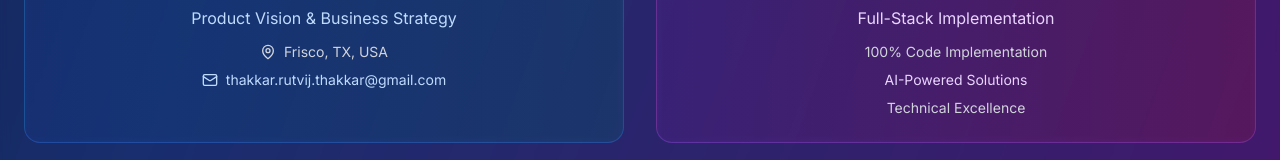
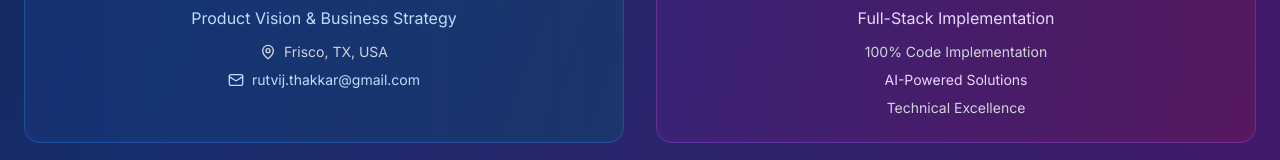
Before and after one commit to thakgit/fixed-income-mvp, a React (Vite) app in the folder frontend/: page / in a window 1280 px wide. Shown: the part 3002-3162 px from the top of the page. Built offline with nearby package versions, Linux system fonts and the light colour scheme; no server answers.

Commit message:
updated emai

```diff
--- a/frontend/src/App.tsx
+++ b/frontend/src/App.tsx
@@ -53,7 +53,7 @@ export default function App() {
                 </div>
                 <div className="flex items-center justify-center space-x-2 text-blue-200">
                   <Mail className="w-4 h-4" />
-                  <span>thakkar.rutvij.thakkar@gmail.com</span>
+                  <span>rutvij.thakkar@gmail.com</span>
                 </div>
               </div>
             </div>
```
